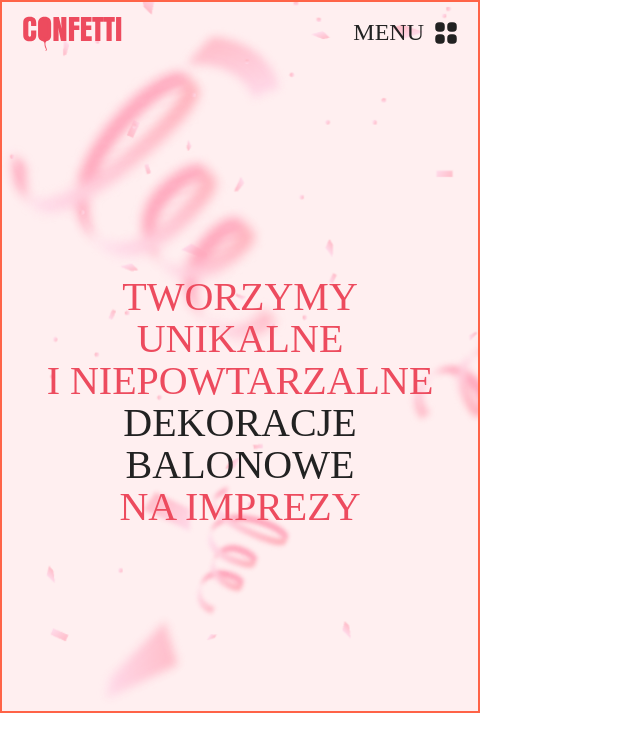
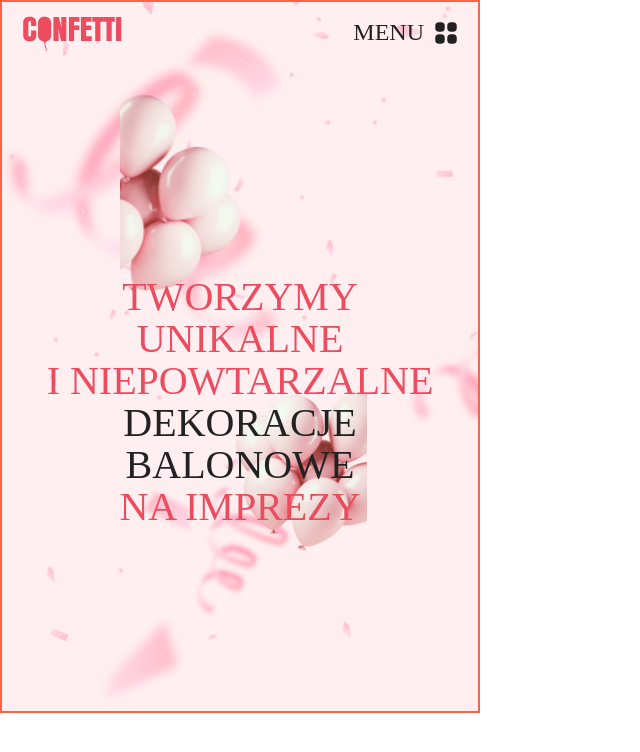
Before and after one commit to mantr88/candy-shop, a React (Vite) app: page / in a window 1280 px wide. Shown: the top 752 px of the page, without its empty margins (0-640 px from the left). Built offline with nearby package versions, Linux system fonts and the light colour scheme; a web font is replaced by a local one.

Commit message:
add: images to hero section

```diff
--- a/src/components/Hero/Hero.css
+++ b/src/components/Hero/Hero.css
@@ -2,11 +2,14 @@
   text-align: center;
 }
 
+.hero-top-img {
+  position: absolute;
+  top: 70px;
+  right: 203px;
+  z-index: -1;
+}
+
 .hero-title {
-  /* position: absolute;
-  top: 0%;
-  left: 00%;
-  transform: translate(50%, 50%); */
   padding-top: 212px;
   padding-bottom: 212px;
 
@@ -21,3 +24,10 @@
 .hero-accent-text {
   color: var(--main-color);
 }
+
+.hero-bottom-img {
+  position: absolute;
+  top: 360px;
+  left: 210px;
+  z-index: -1;
+}
--- a/src/components/Hero/Hero.tsx
+++ b/src/components/Hero/Hero.tsx
@@ -3,6 +3,12 @@ import "./Hero.css";
 function Hero() {
   return (
     <section className="hero-section">
+      <img
+        className="hero-top-img"
+        src="./public/image/top-balloons-floating-air.png"
+        width="155"
+        height="157"
+      />
       <h2 className="hero-title">
         Tworzymy unikalne
         <br />i niepowtarzalne{" "}
@@ -10,6 +16,12 @@ function Hero() {
         <br />
         na imprezy
       </h2>
+      <img
+        className="hero-bottom-img"
+        src="./public/image/bottom-balloons-floating-air.png"
+        width="155"
+        height="157"
+      />
     </section>
   );
 }
--- a/src/loyouts/MainLoyout/MainLoyout.css
+++ b/src/loyouts/MainLoyout/MainLoyout.css
@@ -30,7 +30,7 @@
   right: 0;
   bottom: 0;
   left: 0;
-  z-index: -1;
+  z-index: -2;
   max-width: 480px;
   height: 713px;
 
```
